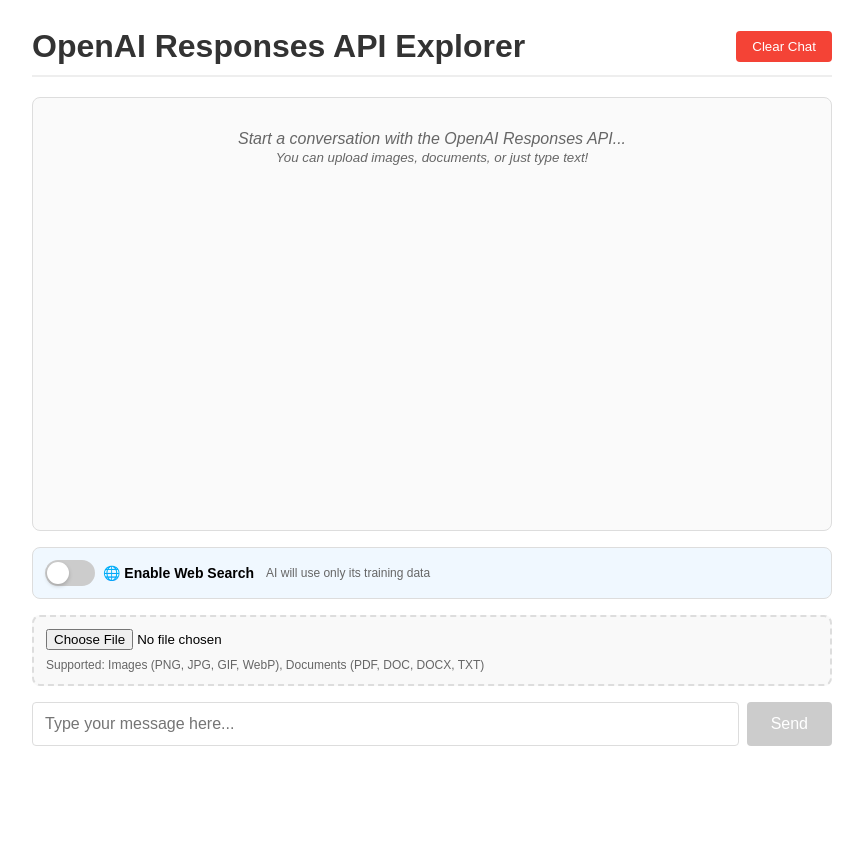
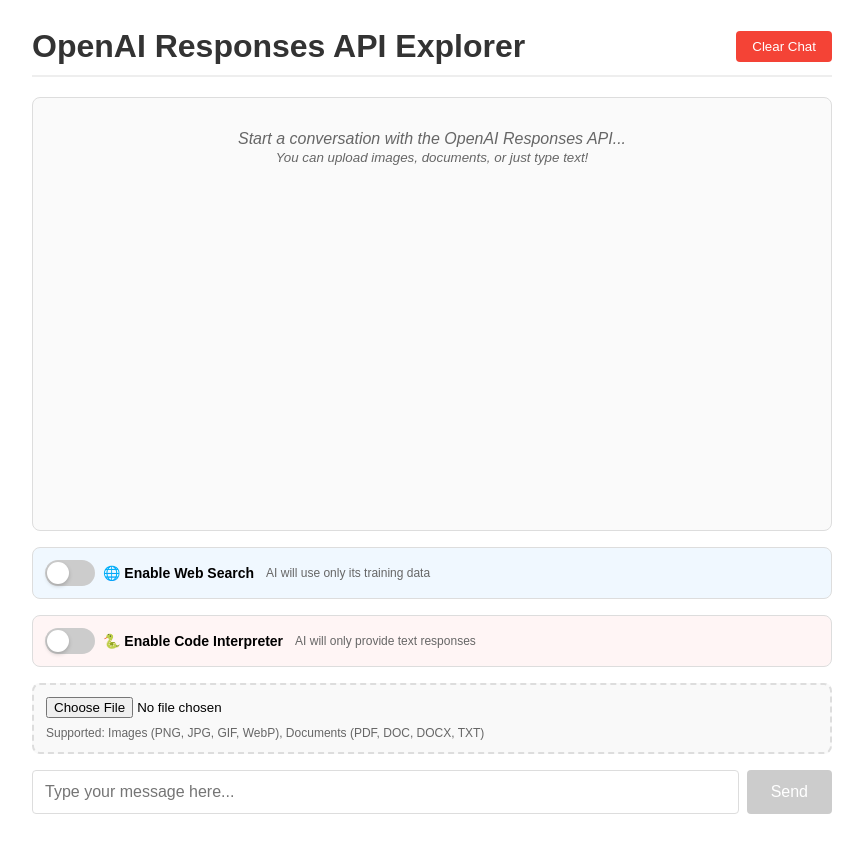
Before and after one commit to rupnikj/responses_api, a React app: page / in a window 1280 px wide. Shown: the whole page, without its empty margins (208-1071 px from the left). Before the commit the page ends 800 px from the top, so only its background shows below. Built offline with nearby package versions, Linux system fonts and the light colour scheme; the HTML template or start-up script is replaced by a standard one.

Commit message:
code interpreter

```diff
--- a/src/client/App.tsx
+++ b/src/client/App.tsx
@@ -25,6 +25,7 @@
   const [lastResponseId, setLastResponseId] = useState<string | null>(null);
   const [selectedFile, setSelectedFile] = useState<File | null>(null);
   const [webSearchEnabled, setWebSearchEnabled] = useState<boolean>(false);
+  const [codeInterpreterEnabled, setCodeInterpreterEnabled] = useState<boolean>(false);
 
   // Ref for auto-scrolling to bottom of messages
   const messagesEndRef = useRef<HTMLDivElement>(null);
@@ -79,6 +80,7 @@
         }
         formData.append('file', currentFile);
         formData.append('webSearchEnabled', webSearchEnabled.toString());
+        formData.append('codeInterpreterEnabled', codeInterpreterEnabled.toString());
 
         response = await fetch('http://localhost:3001/api/responses', {
           method: 'POST',
@@ -94,7 +96,8 @@
           body: JSON.stringify({
             input: currentInput,
             previousResponseId: lastResponseId,
-            webSearchEnabled: webSearchEnabled
+            webSearchEnabled: webSearchEnabled,
+            codeInterpreterEnabled: codeInterpreterEnabled
           }),
         });
       }
@@ -311,6 +314,59 @@
         </div>
       </div>
 
+      {/* Code Interpreter Toggle */}
+      <div style={{
+        marginBottom: '16px',
+        padding: '12px',
+        border: '1px solid #ddd',
+        borderRadius: '8px',
+        backgroundColor: '#fff5f5'
+      }}>
+        <div style={{ display: 'flex', alignItems: 'center', gap: '12px' }}>
+          <label style={{
+            display: 'flex',
+            alignItems: 'center',
+            cursor: 'pointer',
+            fontSize: '14px',
+            fontWeight: 'bold'
+          }}>
+            <div style={{ position: 'relative', marginRight: '8px' }}>
+              <input
+                type="checkbox"
+                checked={codeInterpreterEnabled}
+                onChange={(e) => setCodeInterpreterEnabled(e.target.checked)}
+                style={{ display: 'none' }}
+              />
+              <div style={{
+                width: '50px',
+                height: '26px',
+                backgroundColor: codeInterpreterEnabled ? '#28a745' : '#ccc',
+                borderRadius: '13px',
+                position: 'relative',
+                transition: 'background-color 0.3s ease',
+                cursor: 'pointer'
+              }}>
+                <div style={{
+                  width: '22px',
+                  height: '22px',
+                  backgroundColor: 'white',
+                  borderRadius: '50%',
+                  position: 'absolute',
+                  top: '2px',
+                  left: codeInterpreterEnabled ? '26px' : '2px',
+                  transition: 'left 0.3s ease',
+                  boxShadow: '0 2px 4px rgba(0,0,0,0.2)'
+                }} />
+              </div>
+            </div>
+            🐍 Enable Code Interpreter
+          </label>
+          <span style={{ fontSize: '12px', color: '#666' }}>
+            {codeInterpreterEnabled ? 'AI can run Python code and create visualizations' : 'AI will only provide text responses'}
+          </span>
+        </div>
+      </div>
+
       {/* File Upload Section */}
       <div style={{
         marginBottom: '16px',
```
Also changed, not shown: src/server/index.ts (+11 -4 lines), src/server/openai.ts (+14 -3 lines).
